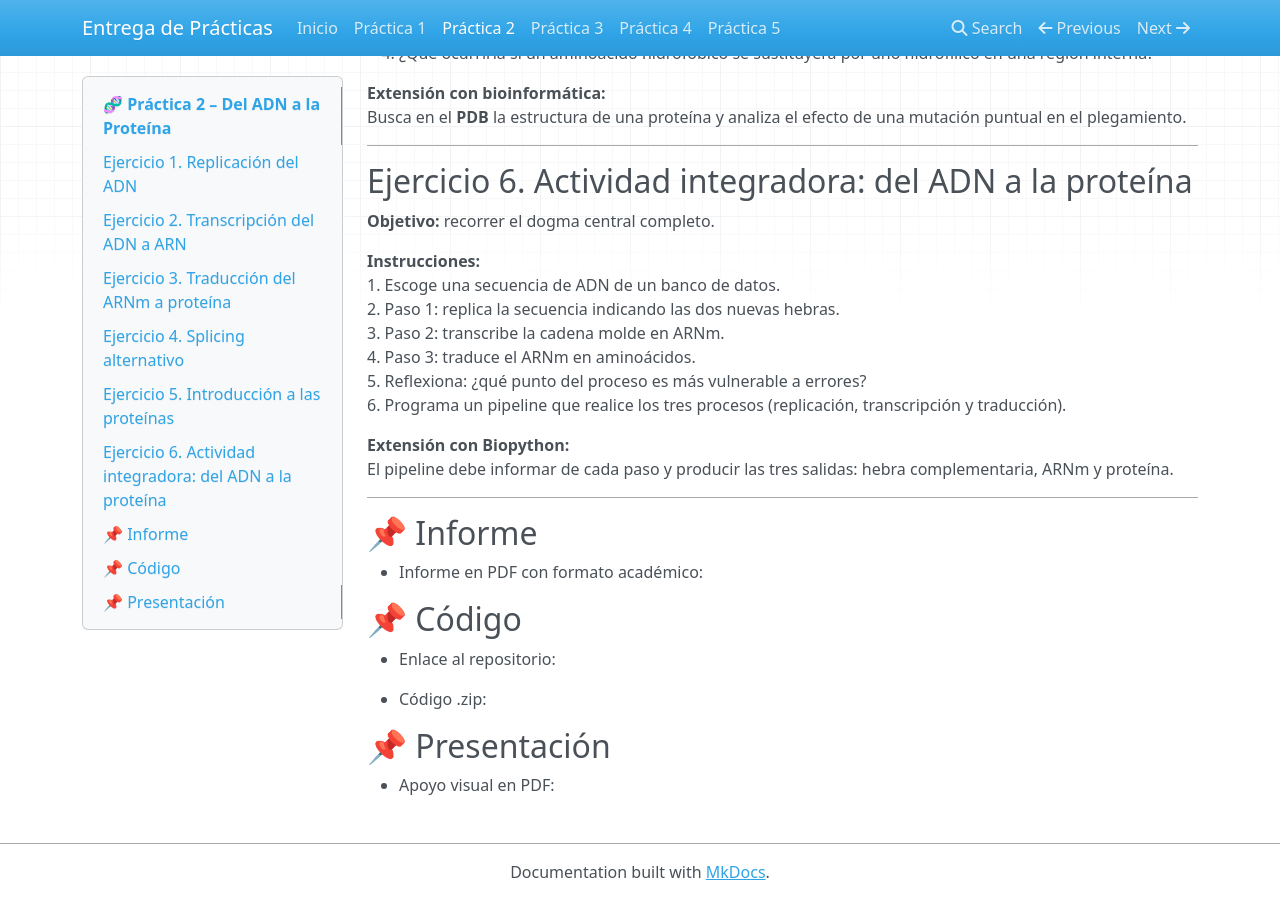
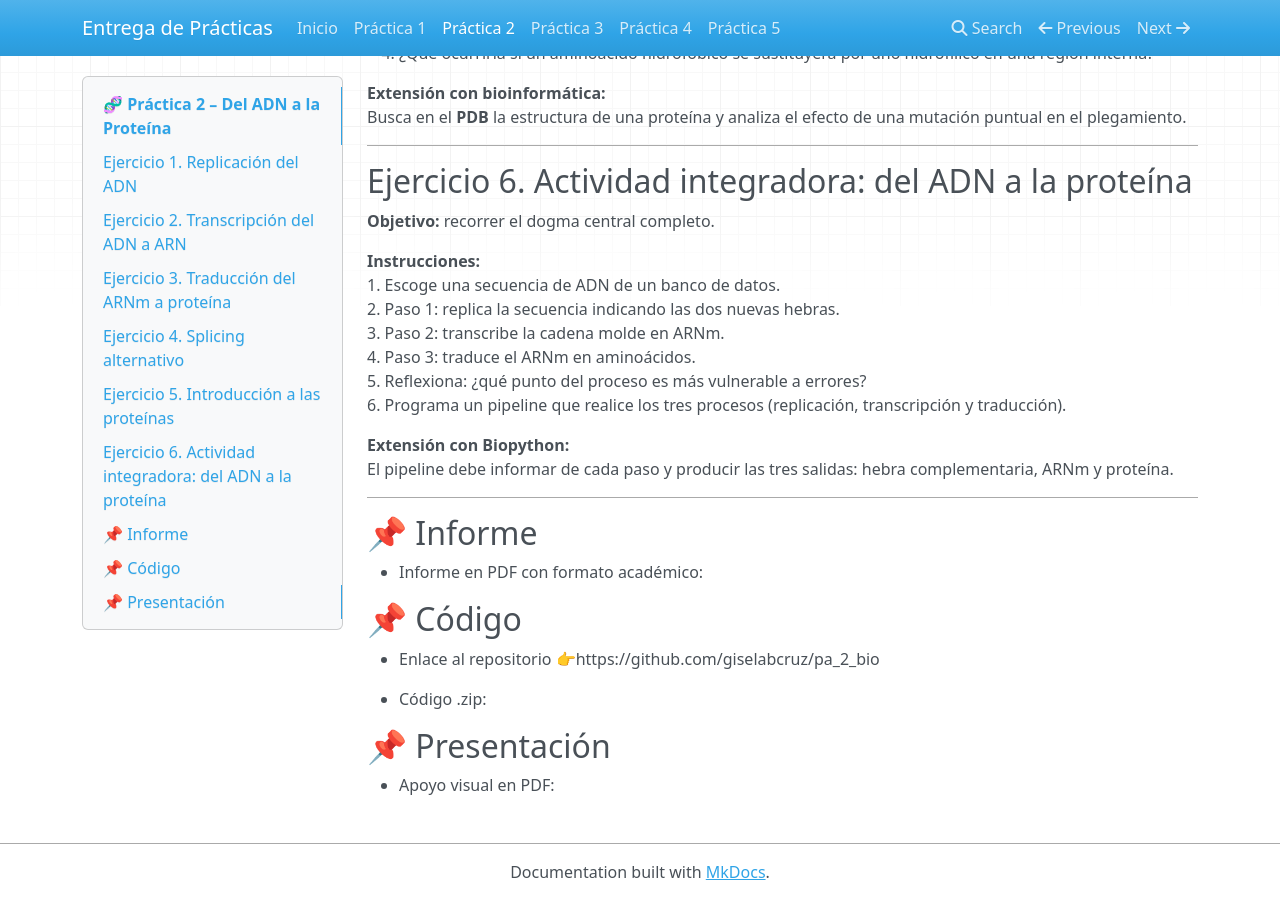
Before and after one commit to giselabcruz/bioinformatics, an MkDocs documentation site: the page built from docs/practica2.md, in a window 1280 px wide and 900 px high, scrolled down 1857 px. Built offline with MkDocs 1.6.1, drawn with Linux system fonts in a browser that asks for light colours; nearby versions of some CDN libraries; some of the changed lines change nothing that is shown.

Commit message:
Added link to exercises repository

```diff
--- a/docs/practica2.md
+++ b/docs/practica2.md
@@ -107,7 +107,7 @@ El pipeline debe informar de cada paso y producir las tres salidas: hebra comple
 
 
 ## 📌 Código
-- Enlace al repositorio:
+- Enlace al repositorio 👉https://github.com/giselabcruz/pa_2_bio
 
 - Código .zip:
 
```
